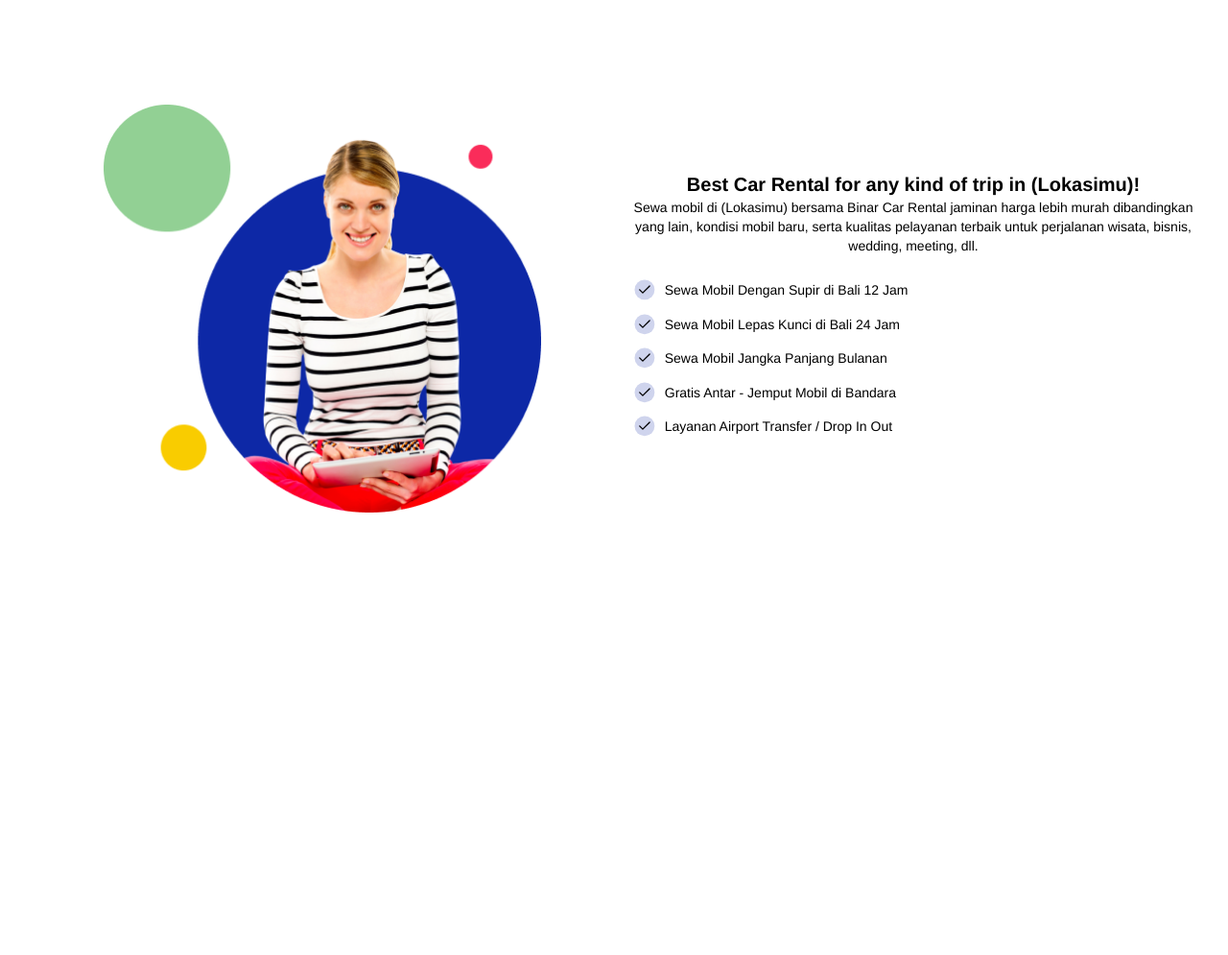
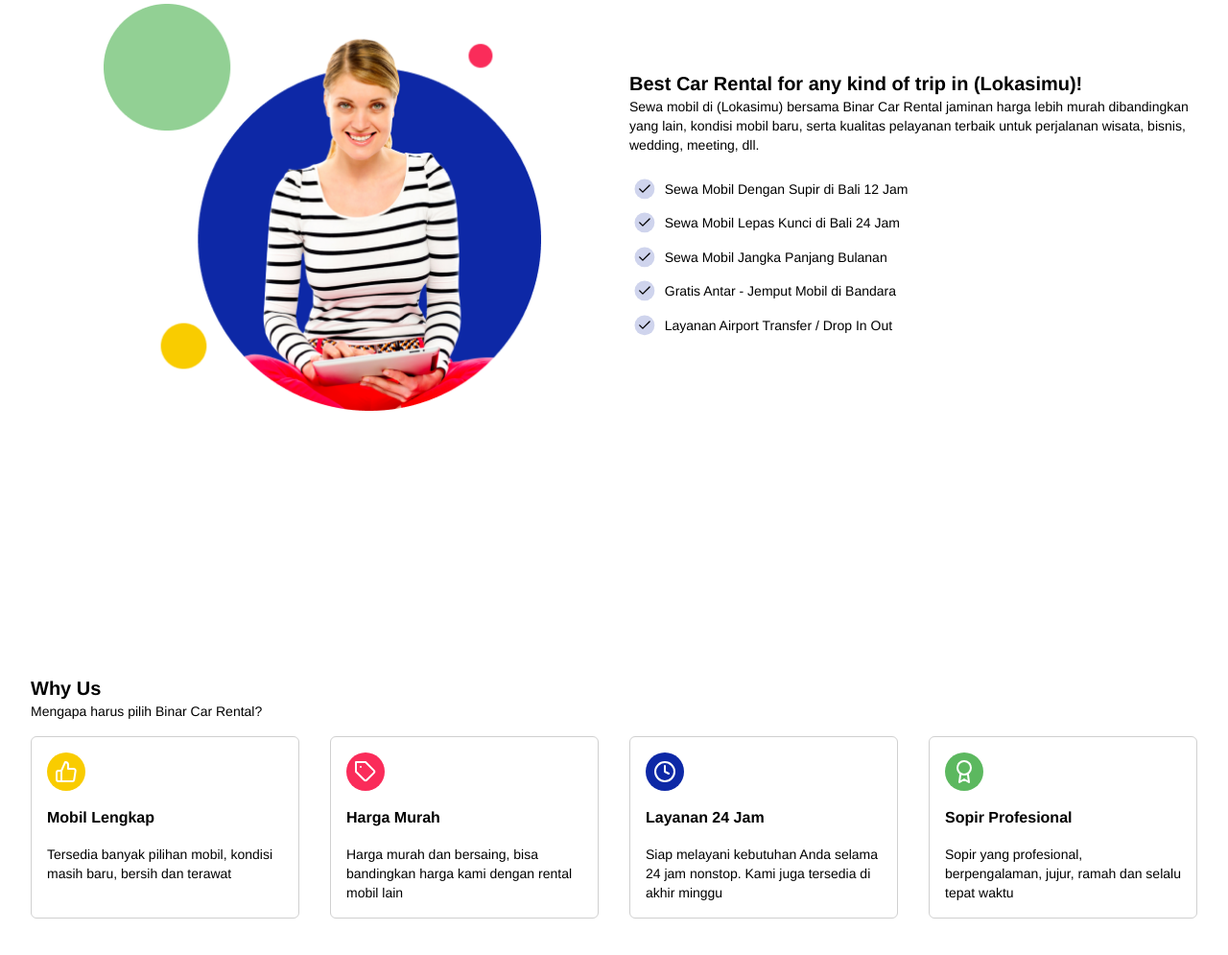
Before and after one commit to sianida26/challenge_1, a website built with Vite: page index.html in a window 1280 px wide. Shown: the part 729-1724 px from the top of the page at 96% size. Before the commit the page ends 1400 px from the top, so only its background shows below. Built offline with nearby package versions, Linux system fonts and the light colour scheme.

Commit message:
section 3 fix

```diff
--- a/index.html
+++ b/index.html
@@ -104,7 +104,7 @@
 		</header>
 
 		<!-- SECTION 1 -->
-		<section class="h-section w-screen bg-[#F1F3FF]">
+		<section class="h-screen lg:h-[700px] w-screen bg-[#F1F3FF]">
 			<div class="max-w-7xl h-full flex relative justify-center items-center px-4 md:justify-start mx-auto">
 				<div class="flex flex-col gap-2 z-[1] md:w-1/2">
 					<h1 class="font-bold text-2xl">Sewa & Rental Mobil Terbaik di kawasan (Lokasimu)</h1>
@@ -129,8 +129,8 @@
 					<img src="./src/img/img_service.png" alt="Our Services" class="w-24 object-cover md:w-3/4 bg-auto">
 				</div>
 				<div class="flex flex-col md:justify-center">
-					<h1 class="font-bold text-xl text-center">Best Car Rental for any kind of trip in (Lokasimu)!</h1>
-					<p class="text-center text-sm">Sewa mobil di (Lokasimu) bersama Binar Car Rental jaminan harga lebih murah dibandingkan yang lain, kondisi mobil baru, serta kualitas pelayanan terbaik untuk perjalanan wisata, bisnis, wedding, meeting, dll.</p>
+					<h1 class="font-bold text-xl text-center md:text-left">Best Car Rental for any kind of trip in (Lokasimu)!</h1>
+					<p class="text-center text-sm md:text-left">Sewa mobil di (Lokasimu) bersama Binar Car Rental jaminan harga lebih murah dibandingkan yang lain, kondisi mobil baru, serta kualitas pelayanan terbaik untuk perjalanan wisata, bisnis, wedding, meeting, dll.</p>
 					<ul class="text-sm mt-4 list-check">
 						<li>Sewa Mobil Dengan Supir di Bali 12 Jam</li>
 						<li>Sewa Mobil Lepas Kunci di Bali 24 Jam</li>
@@ -141,6 +141,49 @@
 				</div>
 			</div>
 		</section>
+
+		<!-- SECTION 3 -->
+		<section class="h-section w-screen bg-white">
+			<div class="max-w-7xl mx-auto flex flex-col py-8 px-8 h-full">
+				<h1 class="font-bold text-xl text-center md:text-left">Why Us</h1>
+				<p class="text-sm text-center md:text-left">Mengapa harus pilih Binar Car Rental?</p>
+
+				<div class="gap-2 mt-4 grid grid-cols-1 md:grid-cols-2 lg:grid-cols-4 lg:gap-4 xl:gap-8">
+					<div class="why-us-item">
+						<span class="w-10 h-10 bg-alert-warning rounded-full flex items-center justify-center text-white">
+							<i data-feather="thumbs-up"></i>
+						</span>
+
+						<h3 class="font-semibold">Mobil Lengkap</h3>
+						<p class="text-sm font-light">Tersedia banyak pilihan mobil, kondisi masih baru, bersih dan terawat</p>
+					</div>
+					<div class="why-us-item">
+						<span class="w-10 h-10 bg-alert-danger rounded-full flex items-center justify-center text-white">
+							<i data-feather="tag"></i>
+						</span>
+
+						<h3 class="font-semibold">Harga Murah</h3>
+						<p class="text-sm font-light">Harga murah dan bersaing, bisa bandingkan harga kami dengan rental mobil lain</p>
+					</div>
+					<div class="why-us-item">
+						<span class="w-10 h-10 bg-dark-blue-4 rounded-full flex items-center justify-center text-white">
+							<i data-feather="clock"></i>
+						</span>
+
+						<h3 class="font-semibold">Layanan 24 Jam</h3>
+						<p class="text-sm font-light">Siap melayani kebutuhan Anda selama 24 jam nonstop. Kami juga tersedia di akhir minggu</p>
+					</div>
+					<div class="why-us-item">
+						<span class="w-10 h-10 bg-lime-4 rounded-full flex items-center justify-center text-white">
+							<i data-feather="award"></i>
+						</span>
+
+						<h3 class="font-semibold">Sopir Profesional</h3>
+						<p class="text-sm font-light">Sopir yang profesional, berpengalaman, jujur, ramah dan selalu tepat waktu</p>
+					</div>
+				</div>
+			</div>
+		</section>
 		<script type="module" src="/main.js"></script>
 	</body>
 </html>
--- a/src/css/index.css
+++ b/src/css/index.css
@@ -1,3 +1,7 @@
+body {
+    font-family: Helvetica;
+}
+
 ul.list-check>li::before {
     font-family: sans-serif;
     content: url('../img/check.svg');
@@ -19,3 +23,19 @@
     display: flex;
     align-items: center;
 }
+
+@media only screen and (height <= 700px){
+    .h-section {
+        min-height: 100vh;
+    }
+
+    .h-section-1 {
+        height: 100vh;
+    }
+}
+
+@media only screen and (height > 700px){
+    .h-section {
+        min-height: 700px;
+    }
+}
--- a/src/css/tailwind.css
+++ b/src/css/tailwind.css
@@ -1,16 +1,11 @@
 @tailwind base;
 @tailwind components;
 @tailwind utilities;
-
-body {
-    font-family: Helvetica;
-}
 
 .btn {
     @apply whitespace-nowrap inline-flex items-center justify-center px-4 py-2 rounded-md shadow-sm text-base font-bold text-white bg-lime-4 hover:bg-lime-5 focus:ring-lime-4 focus:ring-offset-2 focus:ring-2 focus:outline-none
 }
 
-.h-section {
-    height: 700px;
-    max-height: 100vh;
+.why-us-item {
+    @apply flex flex-col p-4 rounded-md border border-neutral-2 gap-4;
 }
```
